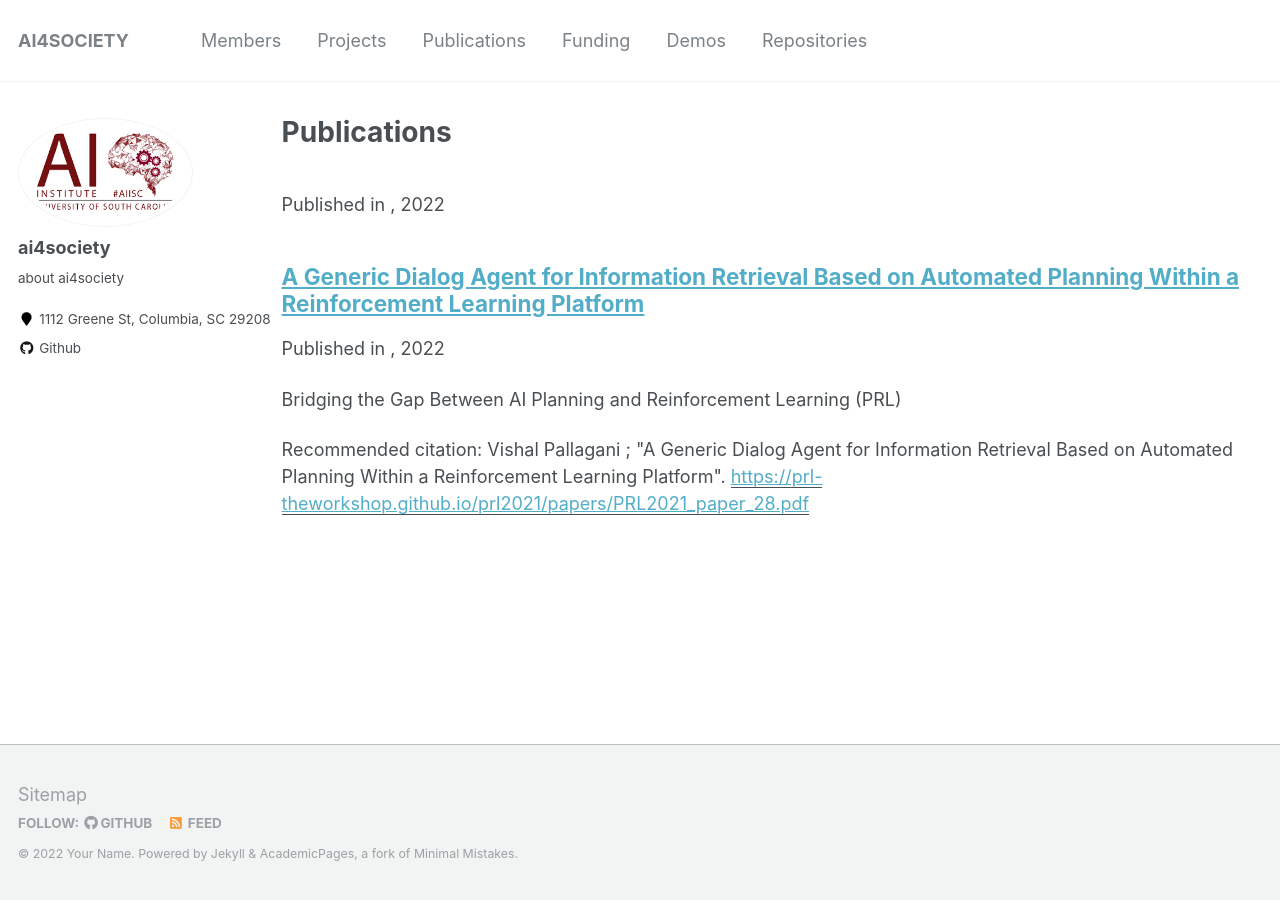
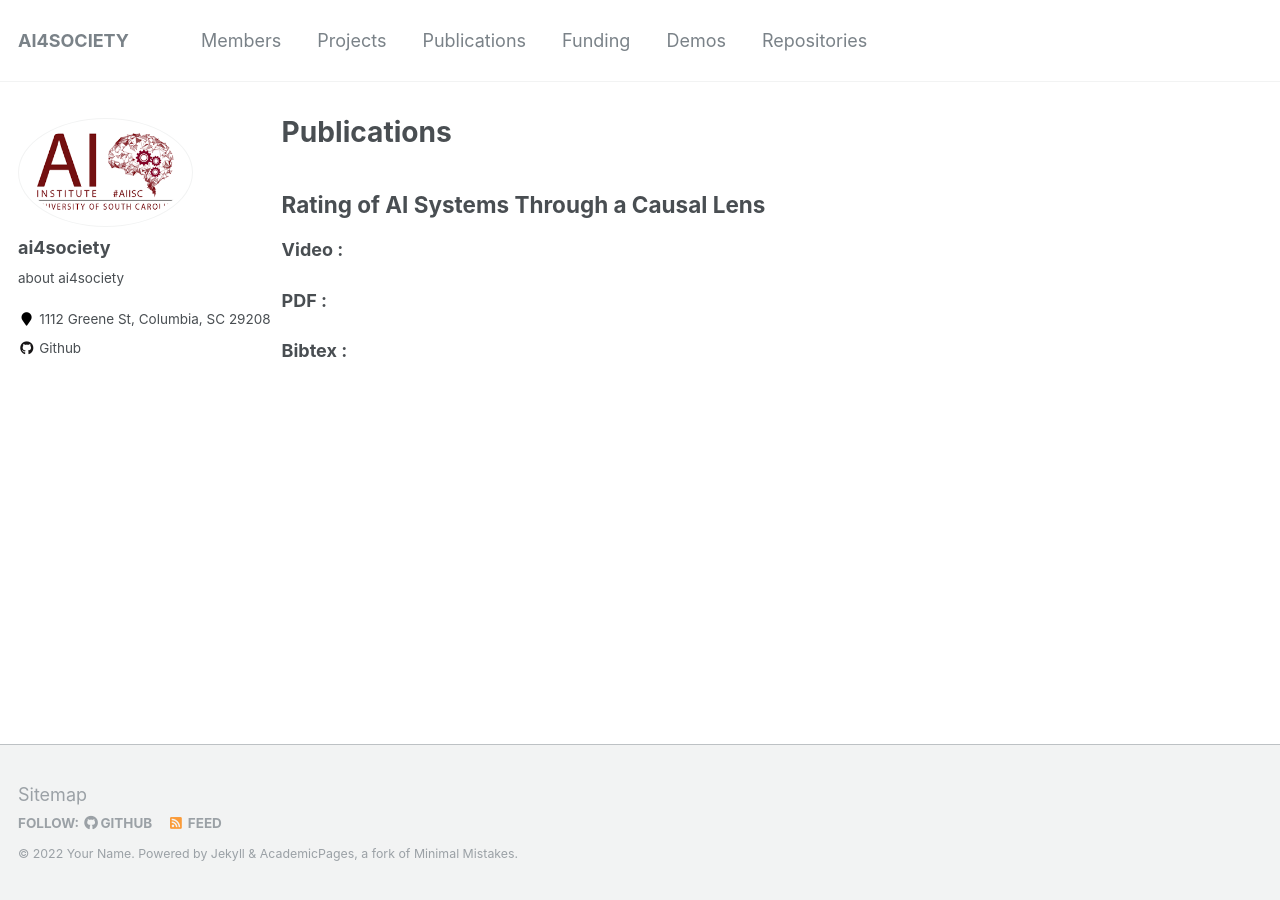
Before and after one commit to likitha-9/ai4society.github.io, a Jekyll site: the page built from _pages/publications.md, in a window 1280 px wide. Built offline with Jekyll 4.4.1, drawn with Linux system fonts in a browser that asks for light colours.

```diff
--- /dev/null
+++ b/_includes/archive-publication.html
@@ -0,0 +1,22 @@
+{% include base_path %}
+
+{% if post.header.teaser %}
+  {% capture teaser %}{{ post.header.teaser }}{% endcapture %}
+{% else %}
+  {% assign teaser = site.teaser %}
+{% endif %}
+
+{% if post.id %}
+  {% assign title = post.title | markdownify | remove: "<p>" | remove: "</p>" %}
+{% else %}
+  {% assign title = post.title %}
+{% endif %}
+
+<div class="{{ include.type | default: "list" }}__item">
+  <article class="archive__item" itemscope itemtype="http://schema.org/CreativeWork">
+    <h2 style="margin: 2em 0 0.5em;">{{ post.title }}</h2>
+    <p><b>Video : </b>{{ post.Video  | markdownify | remove: "<p>" | remove: "</p>" }} </p>
+    <p><b>PDF : </b>{{ post.PDF | markdownify | remove: "<p>" | remove: "</p>"  }}</p>
+    <p><b>Bibtex : </b>{{ post.Bibtex }}</p>
+  </article>
+</div>
--- a/_pages/publications.md
+++ b/_pages/publications.md
@@ -5,12 +5,7 @@
 author_profile: true
 ---
 
-{% if author.googlescholar %}
-  You can also find my articles on <u><a href="{{author.googlescholar}}">my Google Scholar profile</a>.</u>
-{% endif %}
-
 {% include base_path %}
-
-{% for post in site.publications reversed %}
-  {% include archive-single.html %}
+{% for post in site.projects reversed %}
+   	{% include archive-publication.html %}
 {% endfor %}
--- a/_publications/2022-01-01-A Generic Dialog Agent for Information Retrieval Based on Automated Planning Within a Reinforcement Learning Platform copy.md
+++ /dev/null
@@ -1,15 +0,0 @@
----
-title: "A Generic Dialog Agent for Information Retrieval Based on Automated Planning Within a Reinforcement Learning Platform"
-collection: publications
-permalink: /publication/2022-01-01-A Generic Dialog Agent for Information Retrieval Based on Automated Planning Within a Reinforcement Learning Platform
-excerpt: 'Bridging the Gap Between AI Planning and Reinforcement Learning (PRL)'
-date: 2022-01-01
-#venue: 'Journal 1'
-paperurl: 'https://prl-theworkshop.github.io/prl2021/papers/PRL2021_paper_28.pdf'
-citation: 'Vishal Pallagani ; "A Generic Dialog Agent for Information Retrieval Based on Automated Planning Within a Reinforcement Learning Platform".'
----
-Bridging the Gap Between AI Planning and Reinforcement Learning (PRL)
-
-[Download paper here](https://prl-theworkshop.github.io/prl2021/papers/PRL2021_paper_28.pdf)
-
-Recommended citation: Vishal Pallagani ; "A Generic Dialog Agent for Information Retrieval Based on Automated Planning Within a Reinforcement Learning Platform".
```
Also changed, not shown: _publications/publication1.md (added, +80 -0 lines).
